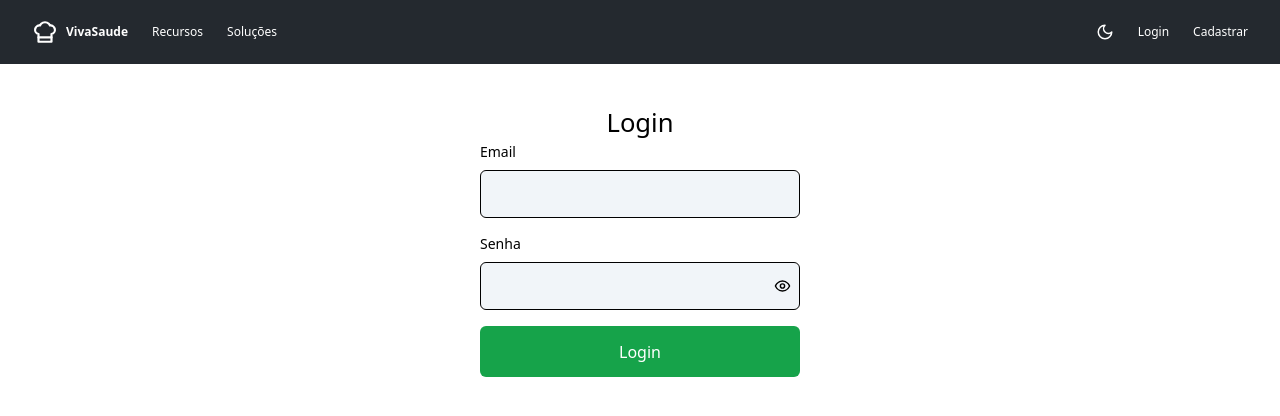
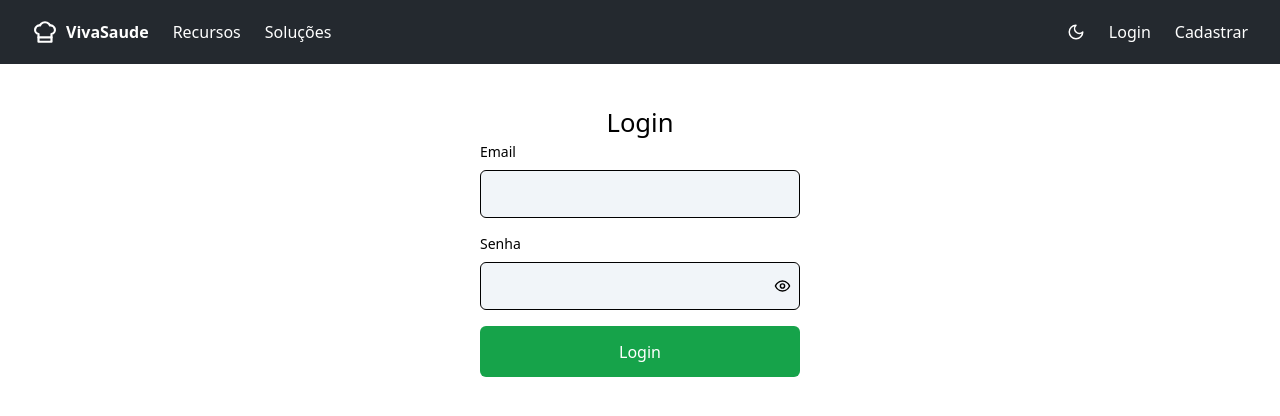
Before and after one commit to Thiago-duart/vivaSaude-front, a Next.js app: page /login in a window 1280 px wide. Shown: the top 416 px of the page. Built offline with nearby package versions, Linux system fonts and the light colour scheme.

Commit message:
refactor: add link

```diff
--- a/app/interface/components/Header/Header.tsx
+++ b/app/interface/components/Header/Header.tsx
@@ -1,17 +1,19 @@
 "use client";
 import { ChefHat } from "lucide-react";
-import { ChangeTheme } from "../..";
+import { ChangeTheme, MyLink } from "../..";
 
 export function Header() {
   return (
     <>
-      <header className="flex items-center  h-16 px-8 bg-ligthHeader dark:bg-darkHeader text-white text-[0.75rem]">
+      <header className="flex items-center  h-16 px-8 bg-ligthHeader dark:bg-darkHeader text-white text-[1rem]">
         <nav className="flex  justify-between w-full cursor-pointer">
           <div className="flex gap-6 items-center">
-            <div className="flex items-center gap-2">
-              <ChefHat color="white" size={26} />
-              <p className="font-bold">VivaSaude</p>
-            </div>
+            <MyLink href="./">
+              <div className="flex items-center gap-2">
+                <ChefHat color="white" size={26} />
+                <p className="font-bold">VivaSaude</p>
+              </div>
+            </MyLink>
             <div>
               <p>Recursos</p>
             </div>
@@ -21,10 +23,12 @@ export function Header() {
           </div>
           <div className="flex gap-6 items-center">
             <ChangeTheme />
-            <div>
+            <MyLink href="./login">
               <p>Login</p>
-            </div>
-            <div>Cadastrar</div>
+            </MyLink>
+            <MyLink href="./singup">
+              <div>Cadastrar</div>
+            </MyLink>
           </div>
         </nav>
       </header>
```
